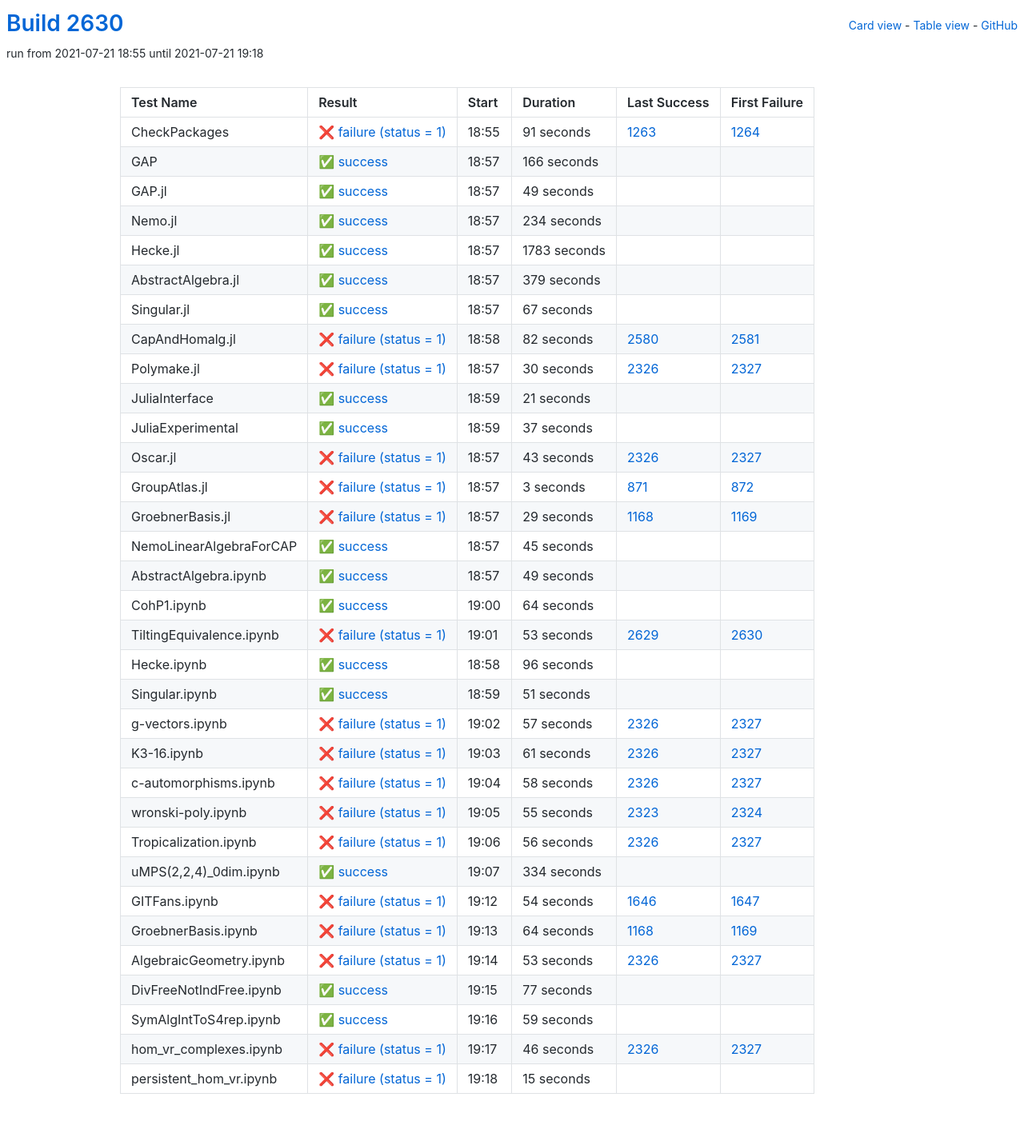
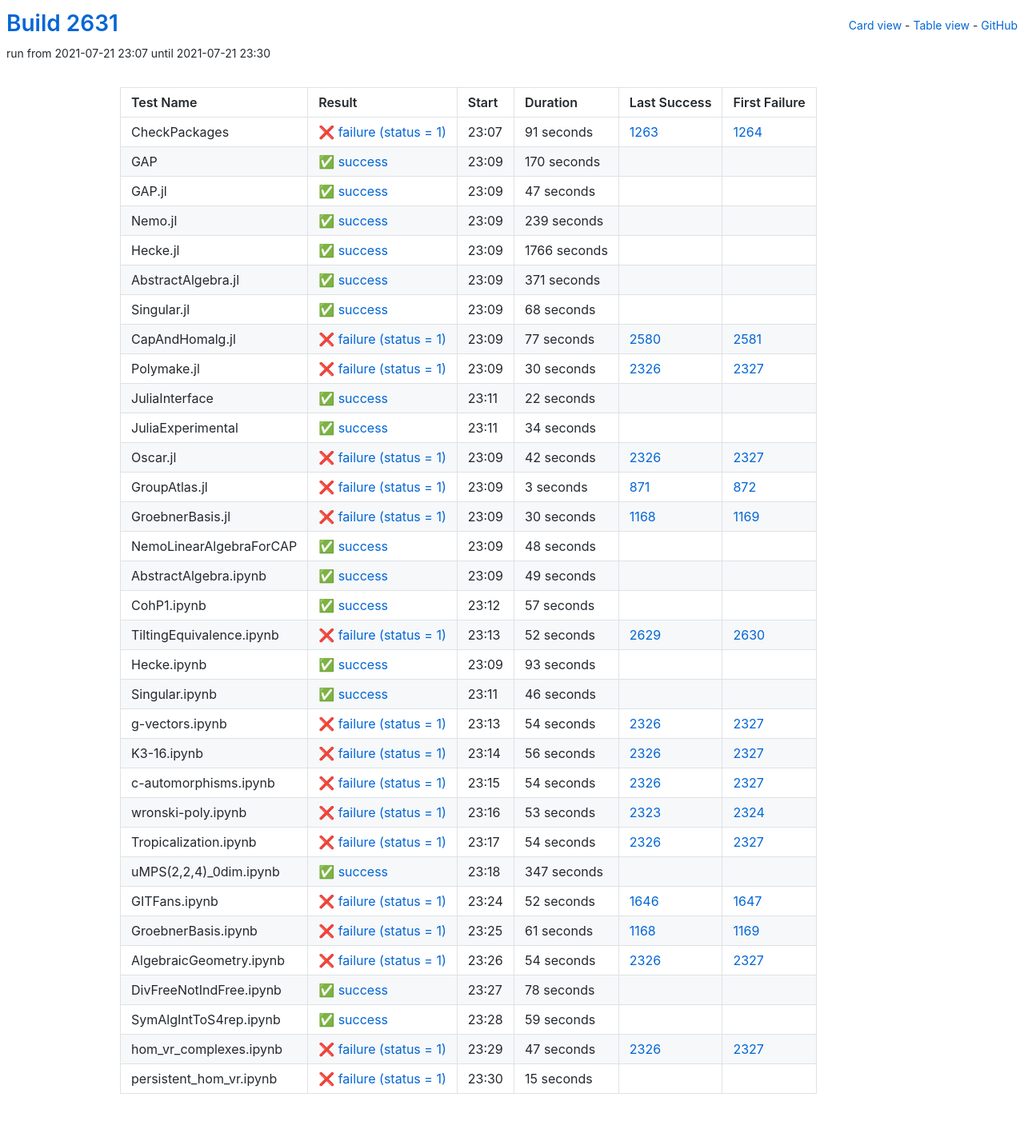
Before and after one commit to oscar-system/oscar-ci-status-stable, a Jekyll site: the page built from table.html, in a window 1280 px wide. Shown: the whole page at 80% size. Built offline with Jekyll 4.4.1, drawn with Linux system fonts in a browser that asks for light colours.

Commit message:
Build #2631

```diff
--- a/_data/ci.yml
+++ b/_data/ci.yml
@@ -1,6 +1,6 @@
 ---
-build: 2630
-build_url: https://oscarci.mathematik.uni-kl.de/job/oscar-stable/2630/
+build: 2631
+build_url: https://oscarci.mathematik.uni-kl.de/job/oscar-stable/2631/
 job: oscar-stable
 organization: oscar-system
 repo: oscar-ci-status-stable
@@ -8,8 +8,8 @@ repourl: https://github.com/oscar-system/oscar-ci-status-stable
 tests:
 - name: CheckPackages
   id: checkpackages
-  log: https://oscarci.mathematik.uni-kl.de/job/oscar-stable/2630/artifact/logs/build-2630/CheckPackages.log
-  start: 2021-07-21 18:55
+  log: https://oscarci.mathematik.uni-kl.de/job/oscar-stable/2631/artifact/logs/build-2631/CheckPackages.log
+  start: 2021-07-21 23:07
   success: false
   exitcode: 1
   status: failure
@@ -20,92 +20,92 @@ tests:
   first_failure_url: https://oscarci.mathematik.uni-kl.de/job/oscar-stable/1264/
 - name: GAP
   id: gap
-  log: https://oscarci.mathematik.uni-kl.de/job/oscar-stable/2630/artifact/logs/build-2630/GAP.log
-  start: 2021-07-21 18:57
+  log: https://oscarci.mathematik.uni-kl.de/job/oscar-stable/2631/artifact/logs/build-2631/GAP.log
+  start: 2021-07-21 23:09
   success: true
   exitcode: 0
   status: success
-  duration: 166
+  duration: 170
   last_success: false
   last_success_url:
   first_failure: false
   first_failure_url:
 - name: GAP.jl
   id: gap-jl
-  log: https://oscarci.mathematik.uni-kl.de/job/oscar-stable/2630/artifact/logs/build-2630/GAP.jl.log
-  start: 2021-07-21 18:57
+  log: https://oscarci.mathematik.uni-kl.de/job/oscar-stable/2631/artifact/logs/build-2631/GAP.jl.log
+  start: 2021-07-21 23:09
   success: true
   exitcode: 0
   status: success
-  duration: 49
+  duration: 47
   last_success: false
   last_success_url:
   first_failure: false
   first_failure_url:
 - name: Nemo.jl
   id: nemo-jl
-  log: https://oscarci.mathematik.uni-kl.de/job/oscar-stable/2630/artifact/logs/build-2630/Nemo.jl.log
-  start: 2021-07-21 18:57
+  log: https://oscarci.mathematik.uni-kl.de/job/oscar-stable/2631/artifact/logs/build-2631/Nemo.jl.log
+  start: 2021-07-21 23:09
   success: true
   exitcode: 0
   status: success
-  duration: 234
+  duration: 239
   last_success: false
   last_success_url:
   first_failure: false
   first_failure_url:
 - name: Hecke.jl
   id: hecke-jl
-  log: https://oscarci.mathematik.uni-kl.de/job/oscar-stable/2630/artifact/logs/build-2630/Hecke.jl.log
-  start: 2021-07-21 18:57
+  log: https://oscarci.mathematik.uni-kl.de/job/oscar-stable/2631/artifact/logs/build-2631/Hecke.jl.log
+  start: 2021-07-21 23:09
   success: true
   exitcode: 0
   status: success
-  duration: 1783
+  duration: 1766
   last_success: false
   last_success_url:
   first_failure: false
   first_failure_url:
 - name: AbstractAlgebra.jl
   id: abstractalgebra-jl
-  log: https://oscarci.mathematik.uni-kl.de/job/oscar-stable/2630/artifact/logs/build-2630/AbstractAlgebra.jl.log
-  start: 2021-07-21 18:57
+  log: https://oscarci.mathematik.uni-kl.de/job/oscar-stable/2631/artifact/logs/build-2631/AbstractAlgebra.jl.log
+  start: 2021-07-21 23:09
   success: true
   exitcode: 0
   status: success
-  duration: 379
+  duration: 371
   last_success: false
   last_success_url:
   first_failure: false
   first_failure_url:
 - name: Singular.jl
   id: singular-jl
-  log: https://oscarci.mathematik.uni-kl.de/job/oscar-stable/2630/artifact/logs/build-2630/Singular.jl.log
-  start: 2021-07-21 18:57
+  log: https://oscarci.mathematik.uni-kl.de/job/oscar-stable/2631/artifact/logs/build-2631/Singular.jl.log
+  start: 2021-07-21 23:09
   success: true
   exitcode: 0
   status: success
-  duration: 67
+  duration: 68
   last_success: false
   last_success_url:
   first_failure: false
   first_failure_url:
 - name: CapAndHomalg.jl
   id: capandhomalg-jl
-  log: https://oscarci.mathematik.uni-kl.de/job/oscar-stable/2630/artifact/logs/build-2630/CapAndHomalg.jl.log
-  start: 2021-07-21 18:58
+  log: https://oscarci.mathematik.uni-kl.de/job/oscar-stable/2631/artifact/logs/build-2631/CapAndHomalg.jl.log
+  start: 2021-07-21 23:09
   success: false
   exitcode: 1
   status: failure
-  duration: 82
+  duration: 77
   last_success: 2580
   last_success_url: https://oscarci.mathematik.uni-kl.de/job/oscar-stable/2580/
   first_failure: 2581
   first_failure_url: https://oscarci.mathematik.uni-kl.de/job/oscar-stable/2581/
 - name: Polymake.jl
   id: polymake-jl
-  log: https://oscarci.mathematik.uni-kl.de/job/oscar-stable/2630/artifact/logs/build-2630/Polymake.jl.log
-  start: 2021-07-21 18:57
+  log: https://oscarci.mathematik.uni-kl.de/job/oscar-stable/2631/artifact/logs/build-2631/Polymake.jl.log
+  start: 2021-07-21 23:09
   success: false
   exitcode: 1
   status: failure
@@ -116,44 +116,44 @@ tests:
   first_failure_url: https://oscarci.mathematik.uni-kl.de/job/oscar-stable/2327/
 - name: JuliaInterface
   id: juliainterface
-  log: https://oscarci.mathematik.uni-kl.de/job/oscar-stable/2630/artifact/logs/build-2630/JuliaInterface.log
-  start: 2021-07-21 18:59
+  log: https://oscarci.mathematik.uni-kl.de/job/oscar-stable/2631/artifact/logs/build-2631/JuliaInterface.log
+  start: 2021-07-21 23:11
   success: true
   exitcode: 0
   status: success
-  duration: 21
+  duration: 22
   last_success: false
   last_success_url:
   first_failure: false
   first_failure_url:
 - name: JuliaExperimental
   id: juliaexperimental
-  log: https://oscarci.mathematik.uni-kl.de/job/oscar-stable/2630/artifact/logs/build-2630/JuliaExperimental.log
-  start: 2021-07-21 18:59
+  log: https://oscarci.mathematik.uni-kl.de/job/oscar-stable/2631/artifact/logs/build-2631/JuliaExperimental.log
+  start: 2021-07-21 23:11
   success: true
   exitcode: 0
   status: success
-  duration: 37
+  duration: 34
   last_success: false
   last_success_url:
   first_failure: false
   first_failure_url:
 - name: Oscar.jl
   id: oscar-jl
-  log: https://oscarci.mathematik.uni-kl.de/job/oscar-stable/2630/artifact/logs/build-2630/Oscar.jl.log
-  start: 2021-07-21 18:57
+  log: https://oscarci.mathematik.uni-kl.de/job/oscar-stable/2631/artifact/logs/build-2631/Oscar.jl.log
+  start: 2021-07-21 23:09
   success: false
   exitcode: 1
   status: failure
-  duration: 43
+  duration: 42
   last_success: 2326
   last_success_url: https://oscarci.mathematik.uni-kl.de/job/oscar-stable/2326/
   first_failure: 2327
   first_failure_url: https://oscarci.mathematik.uni-kl.de/job/oscar-stable/2327/
 - name: GroupAtlas.jl
   id: groupatlas-jl
-  log: https://oscarci.mathematik.uni-kl.de/job/oscar-stable/2630/artifact/logs/build-2630/GroupAtlas.jl.log
-  start: 2021-07-21 18:57
+  log: https://oscarci.mathematik.uni-kl.de/job/oscar-stable/2631/artifact/logs/build-2631/GroupAtlas.jl.log
+  start: 2021-07-21 23:09
   success: false
   exitcode: 1
   status: failure
@@ -164,32 +164,32 @@ tests:
   first_failure_url: https://oscarci.mathematik.uni-kl.de/job/oscar-stable/872/
 - name: GroebnerBasis.jl
   id: groebnerbasis-jl
-  log: https://oscarci.mathematik.uni-kl.de/job/oscar-stable/2630/artifact/logs/build-2630/GroebnerBasis.jl.log
-  start: 2021-07-21 18:57
+  log: https://oscarci.mathematik.uni-kl.de/job/oscar-stable/2631/artifact/logs/build-2631/GroebnerBasis.jl.log
+  start: 2021-07-21 23:09
   success: false
   exitcode: 1
   status: failure
-  duration: 29
+  duration: 30
   last_success: 1168
   last_success_url: https://oscarci.mathematik.uni-kl.de/job/oscar-stable/1168/
   first_failure: 1169
   first_failure_url: https://oscarci.mathematik.uni-kl.de/job/oscar-stable/1169/
 - name: NemoLinearAlgebraForCAP
   id: nemolinearalgebraforcap
-  log: https://oscarci.mathematik.uni-kl.de/job/oscar-stable/2630/artifact/logs/build-2630/NemoLinearAlgebraForCAP.log
-  start: 2021-07-21 18:57
+  log: https://oscarci.mathematik.uni-kl.de/job/oscar-stable/2631/artifact/logs/build-2631/NemoLinearAlgebraForCAP.log
+  start: 2021-07-21 23:09
   success: true
   exitcode: 0
   status: success
-  duration: 45
+  duration: 48
   last_success: false
   last_success_url:
   first_failure: false
   first_failure_url:
 - name: AbstractAlgebra.ipynb
   id: abstractalgebra-ipynb
-  log: https://oscarci.mathematik.uni-kl.de/job/oscar-stable/2630/artifact/logs/build-2630/AbstractAlgebra.ipynb.log
-  start: 2021-07-21 18:57
+  log: https://oscarci.mathematik.uni-kl.de/job/oscar-stable/2631/artifact/logs/build-2631/AbstractAlgebra.ipynb.log
+  start: 2021-07-21 23:09
   success: true
   exitcode: 0
   status: success
@@ -200,104 +200,68 @@ tests:
   first_failure_url:
 - name: CohP1.ipynb
   id: cohp1-ipynb
-  log: https://oscarci.mathematik.uni-kl.de/job/oscar-stable/2630/artifact/logs/build-2630/CohP1.ipynb.log
-  start: 2021-07-21 19:00
+  log: https://oscarci.mathematik.uni-kl.de/job/oscar-stable/2631/artifact/logs/build-2631/CohP1.ipynb.log
+  start: 2021-07-21 23:12
   success: true
   exitcode: 0
   status: success
-  duration: 64
+  duration: 57
   last_success: false
   last_success_url:
   first_failure: false
   first_failure_url:
 - name: TiltingEquivalence.ipynb
   id: tiltingequivalence-ipynb
-  log: https://oscarci.mathematik.uni-kl.de/job/oscar-stable/2630/artifact/logs/build-2630/TiltingEquivalence.ipynb.log
-  start: 2021-07-21 19:01
+  log: https://oscarci.mathematik.uni-kl.de/job/oscar-stable/2631/artifact/logs/build-2631/TiltingEquivalence.ipynb.log
+  start: 2021-07-21 23:13
   success: false
   exitcode: 1
   status: failure
-  duration: 53
+  duration: 52
   last_success: 2629
   last_success_url: https://oscarci.mathematik.uni-kl.de/job/oscar-stable/2629/
   first_failure: 2630
   first_failure_url: https://oscarci.mathematik.uni-kl.de/job/oscar-stable/2630/
 - name: Hecke.ipynb
   id: hecke-ipynb
-  log: https://oscarci.mathematik.uni-kl.de/job/oscar-stable/2630/artifact/logs/build-2630/Hecke.ipynb.log
-  start: 2021-07-21 18:58
+  log: https://oscarci.mathematik.uni-kl.de/job/oscar-stable/2631/artifact/logs/build-2631/Hecke.ipynb.log
+  start: 2021-07-21 23:09
   success: true
   exitcode: 0
   status: success
-  duration: 96
+  duration: 93
   last_success: false
   last_success_url:
   first_failure: false
   first_failure_url:
 - name: Singular.ipynb
   id: singular-ipynb
-  log: https://oscarci.mathematik.uni-kl.de/job/oscar-stable/2630/artifact/logs/build-2630/Singular.ipynb.log
-  start: 2021-07-21 18:59
+  log: https://oscarci.mathematik.uni-kl.de/job/oscar-stable/2631/artifact/logs/build-2631/Singular.ipynb.log
+  start: 2021-07-21 23:11
   success: true
   exitcode: 0
   status: success
-  duration: 51
+  duration: 46
   last_success: false
   last_success_url:
   first_failure: false
   first_failure_url:
 - name: g-vectors.ipynb
   id: g-vectors-ipynb
-  log: https://oscarci.mathematik.uni-kl.de/job/oscar-stable/2630/artifact/logs/build-2630/g-vectors.ipynb.log
-  start: 2021-07-21 19:02
+  log: https://oscarci.mathematik.uni-kl.de/job/oscar-stable/2631/artifact/logs/build-2631/g-vectors.ipynb.log
+  start: 2021-07-21 23:13
   success: false
   exitcode: 1
   status: failure
-  duration: 57
+  duration: 54
   last_success: 2326
   last_success_url: https://oscarci.mathematik.uni-kl.de/job/oscar-stable/2326/
   first_failure: 2327
   first_failure_url: https://oscarci.mathematik.uni-kl.de/job/oscar-stable/2327/
 - name: K3-16.ipynb
   id: k3-16-ipynb
-  log: https://oscarci.mathematik.uni-kl.de/job/oscar-stable/2630/artifact/logs/build-2630/K3-16.ipynb.log
-  start: 2021-07-21 19:03
-  success: false
-  exitcode: 1
-  status: failure
-  duration: 61
-  last_success: 2326
-  last_success_url: https://oscarci.mathematik.uni-kl.de/job/oscar-stable/2326/
-  first_failure: 2327
-  first_failure_url: https://oscarci.mathematik.uni-kl.de/job/oscar-stable/2327/
-- name: c-automorphisms.ipynb
-  id: c-automorphisms-ipynb
-  log: https://oscarci.mathematik.uni-kl.de/job/oscar-stable/2630/artifact/logs/build-2630/c-automorphisms.ipynb.log
-  start: 2021-07-21 19:04
-  success: false
-  exitcode: 1
-  status: failure
-  duration: 58
-  last_success: 2326
-  last_success_url: https://oscarci.mathematik.uni-kl.de/job/oscar-stable/2326/
-  first_failure: 2327
-  first_failure_url: https://oscarci.mathematik.uni-kl.de/job/oscar-stable/2327/
-- name: wronski-poly.ipynb
-  id: wronski-poly-ipynb
-  log: https://oscarci.mathematik.uni-kl.de/job/oscar-stable/2630/artifact/logs/build-2630/wronski-poly.ipynb.log
-  start: 2021-07-21 19:05
-  success: false
-  exitcode: 1
-  status: failure
-  duration: 55
-  last_success: 2323
-  last_success_url: https://oscarci.mathematik.uni-kl.de/job/oscar-stable/2323/
-  first_failure: 2324
-  first_failure_url: https://oscarci.mathematik.uni-kl.de/job/oscar-stable/2324/
-- name: Tropicalization.ipynb
-  id: tropicalization-ipynb
-  log: https://oscarci.mathematik.uni-kl.de/job/oscar-stable/2630/artifact/logs/build-2630/Tropicalization.ipynb.log
-  start: 2021-07-21 19:06
+  log: https://oscarci.mathematik.uni-kl.de/job/oscar-stable/2631/artifact/logs/build-2631/K3-16.ipynb.log
+  start: 2021-07-21 23:14
   success: false
   exitcode: 1
   status: failure
@@ -306,70 +270,106 @@ tests:
   last_success_url: https://oscarci.mathematik.uni-kl.de/job/oscar-stable/2326/
   first_failure: 2327
   first_failure_url: https://oscarci.mathematik.uni-kl.de/job/oscar-stable/2327/
+- name: c-automorphisms.ipynb
+  id: c-automorphisms-ipynb
+  log: https://oscarci.mathematik.uni-kl.de/job/oscar-stable/2631/artifact/logs/build-2631/c-automorphisms.ipynb.log
+  start: 2021-07-21 23:15
+  success: false
+  exitcode: 1
+  status: failure
+  duration: 54
+  last_success: 2326
+  last_success_url: https://oscarci.mathematik.uni-kl.de/job/oscar-stable/2326/
+  first_failure: 2327
+  first_failure_url: https://oscarci.mathematik.uni-kl.de/job/oscar-stable/2327/
+- name: wronski-poly.ipynb
+  id: wronski-poly-ipynb
+  log: https://oscarci.mathematik.uni-kl.de/job/oscar-stable/2631/artifact/logs/build-2631/wronski-poly.ipynb.log
+  start: 2021-07-21 23:16
+  success: false
+  exitcode: 1
+  status: failure
+  duration: 53
+  last_success: 2323
+  last_success_url: https://oscarci.mathematik.uni-kl.de/job/oscar-stable/2323/
+  first_failure: 2324
+  first_failure_url: https://oscarci.mathematik.uni-kl.de/job/oscar-stable/2324/
+- name: Tropicalization.ipynb
+  id: tropicalization-ipynb
+  log: https://oscarci.mathematik.uni-kl.de/job/oscar-stable/2631/artifact/logs/build-2631/Tropicalization.ipynb.log
+  start: 2021-07-21 23:17
+  success: false
+  exitcode: 1
+  status: failure
+  duration: 54
+  last_success: 2326
+  last_success_url: https://oscarci.mathematik.uni-kl.de/job/oscar-stable/2326/
+  first_failure: 2327
+  first_failure_url: https://oscarci.mathematik.uni-kl.de/job/oscar-stable/2327/
 - name: uMPS(2,2,4)_0dim.ipynb
   id: umps-2-2-4-0dim-ipynb
-  log: https://oscarci.mathematik.uni-kl.de/job/oscar-stable/2630/artifact/logs/build-2630/uMPS-2-2-4-_0dim.ipynb.log
-  start: 2021-07-21 19:07
+  log: https://oscarci.mathematik.uni-kl.de/job/oscar-stable/2631/artifact/logs/build-2631/uMPS-2-2-4-_0dim.ipynb.log
+  start: 2021-07-21 23:18
   success: true
   exitcode: 0
   status: success
-  duration: 334
+  duration: 347
   last_success: false
   last_success_url:
   first_failure: false
   first_failure_url:
 - name: GITFans.ipynb
   id: gitfans-ipynb
-  log: https://oscarci.mathematik.uni-kl.de/job/oscar-stable/2630/artifact/logs/build-2630/GITFans.ipynb.log
-  start: 2021-07-21 19:12
+  log: https://oscarci.mathematik.uni-kl.de/job/oscar-stable/2631/artifact/logs/build-2631/GITFans.ipynb.log
+  start: 2021-07-21 23:24
   success: false
   exitcode: 1
   status: failure
-  duration: 54
+  duration: 52
   last_success: 1646
   last_success_url: https://oscarci.mathematik.uni-kl.de/job/oscar-stable/1646/
   first_failure: 1647
   first_failure_url: https://oscarci.mathematik.uni-kl.de/job/oscar-stable/1647/
 - name: GroebnerBasis.ipynb
   id: groebnerbasis-ipynb
-  log: https://oscarci.mathematik.uni-kl.de/job/oscar-stable/2630/artifact/logs/build-2630/GroebnerBasis.ipynb.log
-  start: 2021-07-21 19:13
+  log: https://oscarci.mathematik.uni-kl.de/job/oscar-stable/2631/artifact/logs/build-2631/GroebnerBasis.ipynb.log
+  start: 2021-07-21 23:25
   success: false
   exitcode: 1
   status: failure
-  duration: 64
+  duration: 61
   last_success: 1168
   last_success_url: https://oscarci.mathematik.uni-kl.de/job/oscar-stable/1168/
   first_failure: 1169
   first_failure_url: https://oscarci.mathematik.uni-kl.de/job/oscar-stable/1169/
 - name: AlgebraicGeometry.ipynb
   id: algebraicgeometry-ipynb
-  log: https://oscarci.mathematik.uni-kl.de/job/oscar-stable/2630/artifact/logs/build-2630/AlgebraicGeometry.ipynb.log
-  start: 2021-07-21 19:14
+  log: https://oscarci.mathematik.uni-kl.de/job/oscar-stable/2631/artifact/logs/build-2631/AlgebraicGeometry.ipynb.log
+  start: 2021-07-21 23:26
   success: false
   exitcode: 1
   status: failure
-  duration: 53
+  duration: 54
   last_success: 2326
   last_success_url: https://oscarci.mathematik.uni-kl.de/job/oscar-stable/2326/
   first_failure: 2327
   first_failure_url: https://oscarci.mathematik.uni-kl.de/job/oscar-stable/2327/
 - name: DivFreeNotIndFree.ipynb
   id: divfreenotindfree-ipynb
-  log: https://oscarci.mathematik.uni-kl.de/job/oscar-stable/2630/artifact/logs/build-2630/DivFreeNotIndFree.ipynb.log
-  start: 2021-07-21 19:15
+  log: https://oscarci.mathematik.uni-kl.de/job/oscar-stable/2631/artifact/logs/build-2631/DivFreeNotIndFree.ipynb.log
+  start: 2021-07-21 23:27
   success: true
   exitcode: 0
   status: success
-  duration: 77
+  duration: 78
   last_success: false
   last_success_url:
   first_failure: false
   first_failure_url:
 - name: SymAlgIntToS4rep.ipynb
   id: symalginttos4rep-ipynb
-  log: https://oscarci.mathematik.uni-kl.de/job/oscar-stable/2630/artifact/logs/build-2630/SymAlgIntToS4rep.ipynb.log
-  start: 2021-07-21 19:16
+  log: https://oscarci.mathematik.uni-kl.de/job/oscar-stable/2631/artifact/logs/build-2631/SymAlgIntToS4rep.ipynb.log
+  start: 2021-07-21 23:28
   success: true
   exitcode: 0
   status: success
@@ -380,20 +380,20 @@ tests:
   first_failure_url:
 - name: hom_vr_complexes.ipynb
   id: hom-vr-complexes-ipynb
-  log: https://oscarci.mathematik.uni-kl.de/job/oscar-stable/2630/artifact/logs/build-2630/hom_vr_complexes.ipynb.log
-  start: 2021-07-21 19:17
+  log: https://oscarci.mathematik.uni-kl.de/job/oscar-stable/2631/artifact/logs/build-2631/hom_vr_complexes.ipynb.log
+  start: 2021-07-21 23:29
   success: false
   exitcode: 1
   status: failure
-  duration: 46
+  duration: 47
   last_success: 2326
   last_success_url: https://oscarci.mathematik.uni-kl.de/job/oscar-stable/2326/
   first_failure: 2327
   first_failure_url: https://oscarci.mathematik.uni-kl.de/job/oscar-stable/2327/
 - name: persistent_hom_vr.ipynb
   id: persistent-hom-vr-ipynb
-  log: https://oscarci.mathematik.uni-kl.de/job/oscar-stable/2630/artifact/logs/build-2630/persistent_hom_vr.ipynb.log
-  start: 2021-07-21 19:18
+  log: https://oscarci.mathematik.uni-kl.de/job/oscar-stable/2631/artifact/logs/build-2631/persistent_hom_vr.ipynb.log
+  start: 2021-07-21 23:30
   success: false
   exitcode: 1
   status: failure
```
Also changed, not shown: README.md.
